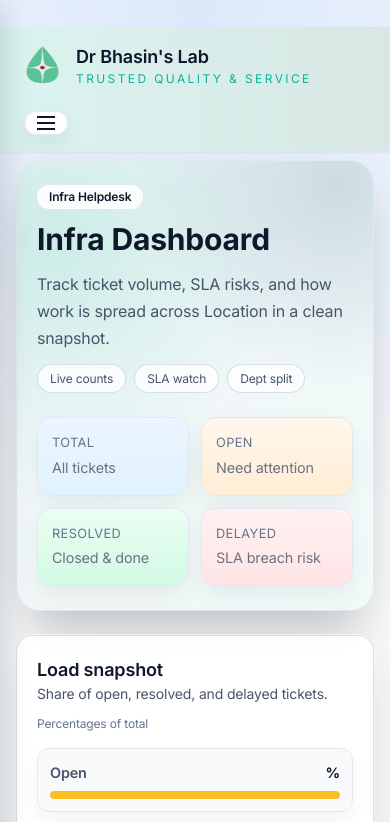
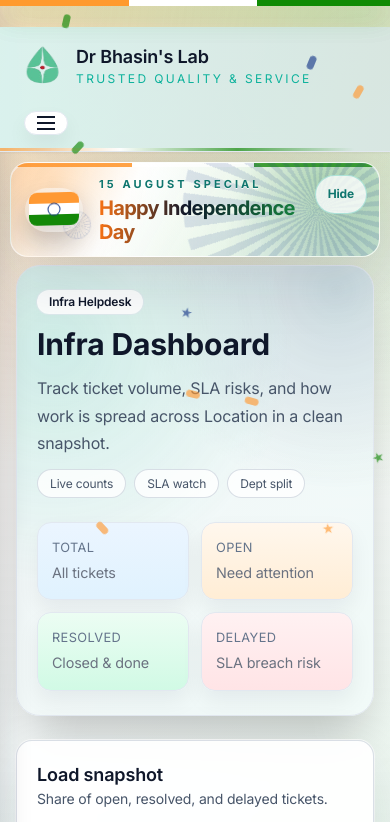
Before and after one commit to Sahil-GitH-pbpl/Hiccup-it_ticket, a Python web app: template app/templates/infra/dashboard.html in a window 390 px wide. Shown: the top 822 px of the page. Run offline with Jinja, Linux system fonts and the light colour scheme; the template is opened without the code that fills it, so the values that code supplies are empty; some libraries are stand-ins or nearby versions.

Commit message:
Add Independence Day theme

```diff
--- /dev/null
+++ b/app/static/css/independence.css
@@ -0,0 +1,445 @@
+.independence-theme {
+  --india-saffron: #ff9933;
+  --india-white: #ffffff;
+  --india-green: #138808;
+  --india-navy: #1a3c8b;
+}
+
+html.independence-theme,
+body.independence-theme {
+  background:
+    radial-gradient(circle at 10% 0%, rgba(255, 153, 51, 0.24), transparent 34%),
+    radial-gradient(circle at 92% 4%, rgba(19, 136, 8, 0.2), transparent 34%),
+    linear-gradient(180deg, rgba(255, 248, 238, 0.82), rgba(255, 255, 255, 0.55) 38%, rgba(237, 252, 245, 0.78)),
+    #f8fafc !important;
+  background-attachment: fixed;
+}
+
+body.independence-theme .relative.isolate.min-h-screen {
+  background:
+    linear-gradient(120deg, rgba(255, 153, 51, 0.08), transparent 38%, rgba(19, 136, 8, 0.08)),
+    radial-gradient(circle at 50% 8%, rgba(26, 60, 139, 0.07), transparent 26%);
+}
+
+.independence-theme::before {
+  content: "";
+  position: fixed;
+  inset: 0 0 auto 0;
+  height: 6px;
+  z-index: 90;
+  pointer-events: none;
+  background: linear-gradient(
+    90deg,
+    var(--india-saffron) 0 33%,
+    var(--india-white) 33% 66%,
+    var(--india-green) 66% 100%
+  );
+  box-shadow: 0 8px 30px rgba(19, 136, 8, 0.24);
+  animation: independence-top-glow 3.5s ease-in-out infinite;
+}
+
+.independence-theme header {
+  position: sticky;
+  overflow: visible;
+  z-index: 120;
+}
+
+.independence-theme .nav-dropdown {
+  z-index: 140;
+}
+
+.independence-theme header::after {
+  z-index: -1;
+}
+
+.independence-theme header::after {
+  content: "";
+  position: absolute;
+  inset: auto -10% 0 -10%;
+  height: 3px;
+  pointer-events: none;
+  background: linear-gradient(
+    90deg,
+    transparent,
+    rgba(255, 153, 51, 0.7),
+    rgba(255, 255, 255, 0.95),
+    rgba(19, 136, 8, 0.7),
+    transparent
+  );
+  animation: independence-ribbon 6s linear infinite;
+}
+
+.independence-banner {
+  width: min(1180px, calc(100% - 32px));
+  margin: 16px auto 0;
+  border: 1px solid rgba(255, 255, 255, 0.72);
+  border-radius: 28px;
+  background:
+    linear-gradient(120deg, rgba(255, 153, 51, 0.22), rgba(255, 255, 255, 0.82) 32%, rgba(19, 136, 8, 0.18)),
+    radial-gradient(circle at 12% 22%, rgba(255, 153, 51, 0.35), transparent 30%),
+    radial-gradient(circle at 84% 18%, rgba(19, 136, 8, 0.28), transparent 28%),
+    linear-gradient(135deg, rgba(255, 255, 255, 0.96), rgba(240, 253, 250, 0.94));
+  box-shadow:
+    0 24px 60px rgba(15, 23, 42, 0.12),
+    inset 0 1px 0 rgba(255, 255, 255, 0.8);
+  overflow: hidden;
+  backdrop-filter: blur(14px);
+  position: relative;
+  z-index: 10;
+}
+
+.independence-banner::before,
+.independence-banner::after {
+  content: "";
+  position: absolute;
+  pointer-events: none;
+}
+
+.independence-banner::before {
+  inset: 0;
+  background:
+    linear-gradient(90deg, rgba(255, 153, 51, 0.9) 0 33%, rgba(255, 255, 255, 0.65) 33% 66%, rgba(19, 136, 8, 0.78) 66% 100%);
+  height: 4px;
+}
+
+.independence-banner::after {
+  right: -80px;
+  bottom: -110px;
+  width: 240px;
+  height: 240px;
+  border-radius: 999px;
+  background: radial-gradient(circle, rgba(26, 60, 139, 0.16), transparent 68%);
+  animation: independence-pulse 3.8s ease-in-out infinite;
+}
+
+.independence-banner__inner {
+  position: relative;
+  display: flex;
+  align-items: center;
+  justify-content: space-between;
+  gap: 18px;
+  min-height: 92px;
+  padding: 16px 20px;
+  z-index: 1;
+}
+
+.independence-banner__inner::before {
+  content: "";
+  position: absolute;
+  inset: -90px auto -90px 48%;
+  width: 260px;
+  background: repeating-conic-gradient(
+    from 0deg,
+    rgba(26, 60, 139, 0.16) 0 5deg,
+    transparent 5deg 10deg
+  );
+  border-radius: 999px;
+  opacity: 0.85;
+  animation: independence-wheel 18s linear infinite;
+}
+
+.independence-banner__shine {
+  position: absolute;
+  inset: -80px auto -80px -140px;
+  width: 160px;
+  transform: rotate(18deg);
+  background: linear-gradient(90deg, transparent, rgba(255, 255, 255, 0.78), transparent);
+  animation: independence-shine 5s ease-in-out infinite;
+}
+
+.independence-banner__copy {
+  position: relative;
+  display: flex;
+  align-items: center;
+  gap: 14px;
+  min-width: 0;
+}
+
+.independence-emblem {
+  position: relative;
+  flex: 0 0 auto;
+  width: 82px;
+  height: 66px;
+  display: grid;
+  place-items: center;
+}
+
+.independence-emblem::before {
+  content: "";
+  position: absolute;
+  inset: 2px;
+  border-radius: 22px;
+  background: radial-gradient(circle, rgba(255, 255, 255, 0.95), rgba(255, 255, 255, 0.2));
+  box-shadow: 0 18px 35px rgba(15, 23, 42, 0.14);
+}
+
+.independence-flag {
+  position: relative;
+  width: 68px;
+  height: 45px;
+  border-radius: 10px;
+  overflow: hidden;
+  box-shadow: 0 10px 22px rgba(15, 23, 42, 0.16);
+  transform-origin: left center;
+  animation: independence-flag-float 2.2s ease-in-out infinite;
+  z-index: 2;
+}
+
+.independence-flag span {
+  display: block;
+  height: 15px;
+}
+
+.independence-flag span:nth-child(1) {
+  background: var(--india-saffron);
+}
+
+.independence-flag span:nth-child(2) {
+  position: relative;
+  background: var(--india-white);
+}
+
+.independence-chakra,
+.independence-flag span:nth-child(2)::after {
+  content: "";
+  position: absolute;
+  top: 50%;
+  left: 50%;
+  width: 13px;
+  height: 13px;
+  border: 1.7px solid var(--india-navy);
+  border-radius: 999px;
+  transform: translate(-50%, -50%);
+}
+
+.independence-chakra {
+  z-index: 1;
+  top: auto;
+  left: auto;
+  right: -6px;
+  bottom: -5px;
+  width: 28px;
+  height: 28px;
+  background: repeating-conic-gradient(from 0deg, rgba(26, 60, 139, 0.28) 0 4deg, transparent 4deg 15deg);
+  border: 1px solid rgba(26, 60, 139, 0.26);
+  opacity: 0.42;
+  transform: none;
+  animation: independence-wheel-soft 9s linear infinite;
+}
+
+.independence-flag span:nth-child(3) {
+  background: var(--india-green);
+}
+
+.independence-banner__eyebrow {
+  margin: 0 0 2px;
+  font-size: 11px;
+  font-weight: 900;
+  letter-spacing: 0.28em;
+  text-transform: uppercase;
+  color: #0f766e;
+  text-shadow: 0 1px 0 rgba(255, 255, 255, 0.8);
+}
+
+.independence-banner__title {
+  margin: 0;
+  background: linear-gradient(90deg, #f97316, #0f172a 44%, #15803d);
+  -webkit-background-clip: text;
+  background-clip: text;
+  color: transparent;
+  font-size: clamp(20px, 2.6vw, 32px);
+  font-weight: 900;
+  line-height: 1.2;
+  letter-spacing: -0.035em;
+}
+
+.independence-banner__text {
+  margin: 3px 0 0;
+  color: #475569;
+  font-size: 14px;
+  font-weight: 600;
+}
+
+.independence-banner__close {
+  position: relative;
+  margin-left: auto;
+  flex: 0 0 auto;
+  border: 1px solid rgba(13, 178, 156, 0.28);
+  background: rgba(255, 255, 255, 0.78);
+  color: #0f766e;
+  border-radius: 999px;
+  padding: 8px 12px;
+  font-size: 12px;
+  font-weight: 900;
+  transition: transform 0.18s ease, box-shadow 0.18s ease, background 0.18s ease;
+}
+
+.independence-banner__close:hover {
+  background: #ffffff;
+  box-shadow: 0 10px 24px rgba(13, 178, 156, 0.16);
+  transform: translateY(-1px);
+}
+
+.independence-spark {
+  position: fixed;
+  top: -16px;
+  z-index: 5;
+  width: 7px;
+  height: 14px;
+  pointer-events: none;
+  border-radius: 8px;
+  opacity: 0.66;
+  animation: independence-fall var(--fall-duration, 9s) linear infinite;
+  animation-delay: var(--fall-delay, 0s);
+}
+
+.independence-spark--star {
+  width: 11px;
+  height: 11px;
+  border-radius: 2px;
+  clip-path: polygon(50% 0%, 61% 34%, 98% 35%, 68% 56%, 79% 91%, 50% 70%, 21% 91%, 32% 56%, 2% 35%, 39% 34%);
+}
+
+.independence-spark:nth-child(3n) {
+  background: var(--india-saffron);
+}
+
+.independence-spark:nth-child(3n + 1) {
+  background: var(--india-green);
+}
+
+.independence-spark:nth-child(3n + 2) {
+  background: var(--india-navy);
+}
+
+@keyframes independence-ribbon {
+  from {
+    transform: translateX(-20%);
+  }
+  to {
+    transform: translateX(20%);
+  }
+}
+
+@keyframes independence-top-glow {
+  0%,
+  100% {
+    filter: saturate(1);
+  }
+  50% {
+    filter: saturate(1.4) brightness(1.08);
+  }
+}
+
+@keyframes independence-wave {
+  0%,
+  100% {
+    transform: skewY(-2deg) scaleX(1);
+  }
+  50% {
+    transform: skewY(2deg) scaleX(0.96);
+  }
+}
+
+@keyframes independence-flag-float {
+  0%,
+  100% {
+    transform: translateY(0) skewY(-1.5deg);
+  }
+  50% {
+    transform: translateY(-2px) skewY(1.5deg);
+  }
+}
+
+@keyframes independence-wheel {
+  to {
+    transform: rotate(360deg);
+  }
+}
+
+@keyframes independence-wheel-soft {
+  to {
+    transform: rotate(360deg);
+  }
+}
+
+@keyframes independence-pulse {
+  0%,
+  100% {
+    transform: scale(0.95);
+    opacity: 0.5;
+  }
+  50% {
+    transform: scale(1.08);
+    opacity: 0.95;
+  }
+}
+
+@keyframes independence-shine {
+  0%,
+  55% {
+    transform: translateX(0) rotate(18deg);
+    opacity: 0;
+  }
+  70% {
+    opacity: 1;
+  }
+  100% {
+    transform: translateX(980px) rotate(18deg);
+    opacity: 0;
+  }
+}
+
+@keyframes independence-fall {
+  0% {
+    transform: translate3d(0, -20px, 0) rotate(0deg);
+  }
+  100% {
+    transform: translate3d(var(--fall-drift, 30px), calc(100vh + 30px), 0) rotate(220deg);
+  }
+}
+
+@media (max-width: 640px) {
+  .independence-banner {
+    width: calc(100% - 20px);
+    margin-top: 10px;
+    border-radius: 18px;
+  }
+
+  .independence-banner__inner {
+    align-items: flex-start;
+    padding: 12px;
+    min-height: 78px;
+  }
+
+  .independence-emblem {
+    width: 62px;
+    height: 48px;
+  }
+
+  .independence-flag {
+    width: 50px;
+    height: 33px;
+    border-radius: 8px;
+  }
+
+  .independence-flag span {
+    height: 11px;
+  }
+
+  .independence-banner__text {
+    display: none;
+  }
+}
+
+@media (prefers-reduced-motion: reduce) {
+  .independence-theme header::after,
+  .independence-banner__inner::before,
+  .independence-banner::after,
+  .independence-banner__shine,
+  .independence-chakra,
+  .independence-flag,
+  .independence-spark {
+    animation: none;
+  }
+}
--- /dev/null
+++ b/app/static/js/independence.js
@@ -0,0 +1,80 @@
+(function () {
+  const now = new Date();
+  const month = now.getMonth();
+  const day = now.getDate();
+  const isIndependenceSeason = month === 7 && day >= 1 && day <= 20;
+
+  if (!isIndependenceSeason) return;
+  if (document.body.classList.contains("no-nav")) return;
+
+  document.documentElement.classList.add("independence-theme");
+  document.body.classList.add("independence-theme");
+
+  const dismissedKey = "independenceBannerDismissed2026";
+  const wrapper = document.querySelector(".app-content-wrapper");
+
+  function createBanner() {
+    if (!wrapper || sessionStorage.getItem(dismissedKey) === "1") return;
+    if (document.querySelector(".independence-banner")) return;
+
+    const banner = document.createElement("section");
+    banner.className = "independence-banner";
+    banner.setAttribute("aria-label", "Independence Day theme");
+    banner.innerHTML = `
+      <div class="independence-banner__inner">
+        <div class="independence-banner__shine" aria-hidden="true"></div>
+        <div class="independence-banner__copy">
+          <div class="independence-emblem" aria-hidden="true">
+            <div class="independence-flag">
+              <span></span><span></span><span></span>
+            </div>
+            <div class="independence-chakra"></div>
+          </div>
+          <div>
+            <p class="independence-banner__eyebrow">15 August Special</p>
+            <h2 class="independence-banner__title">Happy Independence Day</h2>
+            <p class="independence-banner__text">Celebrating freedom, service and teamwork.</p>
+          </div>
+        </div>
+        <button class="independence-banner__close" type="button" aria-label="Hide Independence Day banner">Hide</button>
+      </div>
+    `;
+
+    banner.querySelector(".independence-banner__close")?.addEventListener("click", () => {
+      sessionStorage.setItem(dismissedKey, "1");
+      banner.remove();
+    });
+
+    wrapper.parentNode.insertBefore(banner, wrapper);
+  }
+
+  function createSparks() {
+    if (window.matchMedia("(prefers-reduced-motion: reduce)").matches) return;
+    if (document.querySelector(".independence-spark")) return;
+
+    const fragment = document.createDocumentFragment();
+    const sparkCount = window.innerWidth < 720 ? 14 : 28;
+
+    for (let index = 0; index < sparkCount; index += 1) {
+      const spark = document.createElement("span");
+      spark.className = index % 5 === 0 ? "independence-spark independence-spark--star" : "independence-spark";
+      spark.style.left = `${Math.round(Math.random() * 100)}vw`;
+      spark.style.setProperty("--fall-duration", `${7 + Math.random() * 7}s`);
+      spark.style.setProperty("--fall-delay", `${Math.random() * 8}s`);
+      spark.style.setProperty("--fall-drift", `${Math.round((Math.random() - 0.5) * 90)}px`);
+      fragment.appendChild(spark);
+    }
+
+    document.body.appendChild(fragment);
+  }
+
+  if (document.readyState === "loading") {
+    document.addEventListener("DOMContentLoaded", () => {
+      createBanner();
+      createSparks();
+    });
+  } else {
+    createBanner();
+    createSparks();
+  }
+})();
--- a/app/templates/base.html
+++ b/app/templates/base.html
@@ -18,6 +18,7 @@
       };
     </script>
     <link rel="stylesheet" href="/static/style.css" />
+    <link rel="stylesheet" href="/static/css/independence.css?v=20260805a" />
     <script>
       // Seed currentUser early from server context if available.
       window.currentUser =
@@ -374,6 +375,7 @@
     </div>
     <script src="https://cdn.jsdelivr.net/npm/sweetalert2@11"></script>
     <script src="/static/js/main.js?v=20260625a" defer></script>
+    <script src="/static/js/independence.js?v=20260805a" defer></script>
     <script>
       const authLinks = {
         login: document.getElementById("nav-login"),
```
